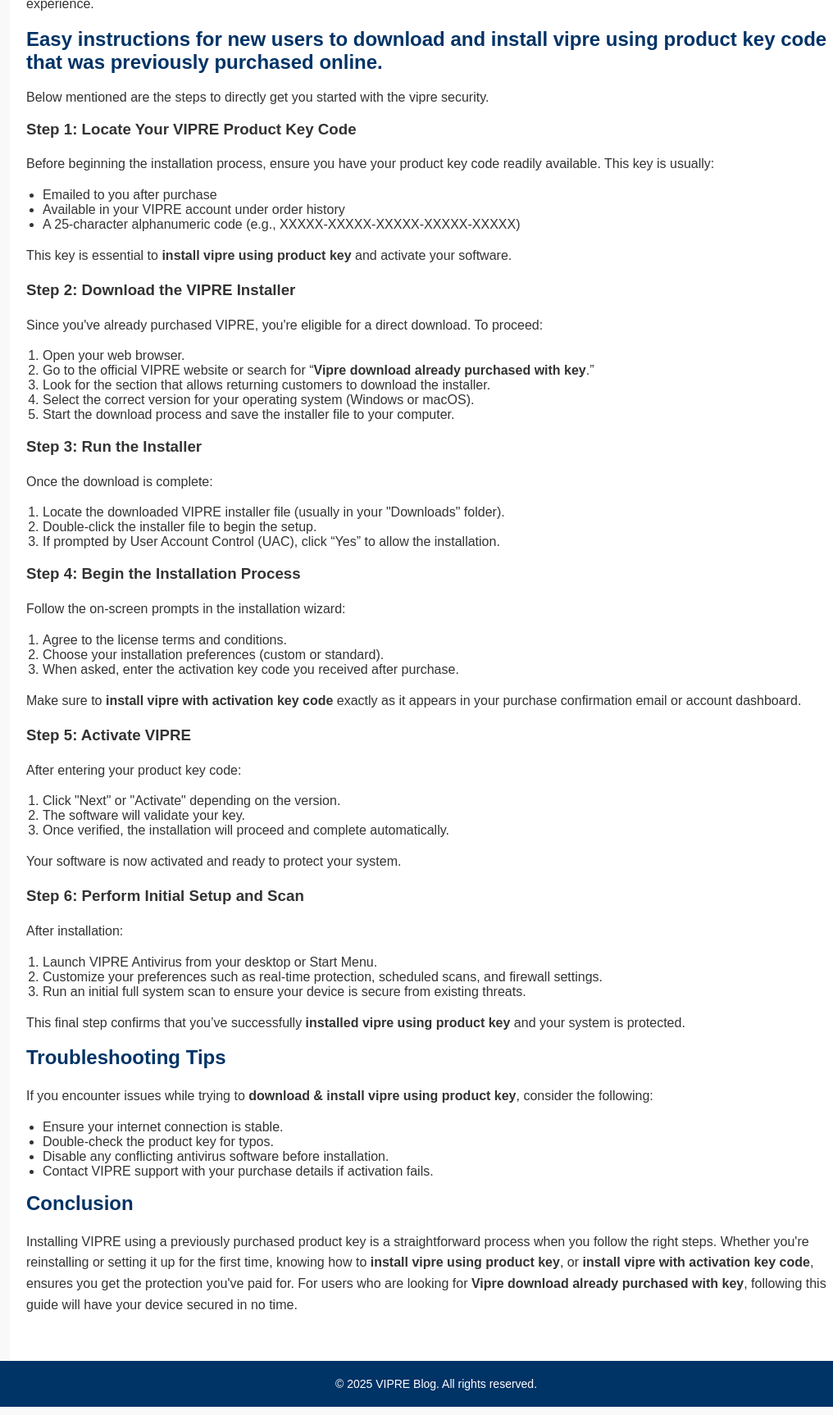
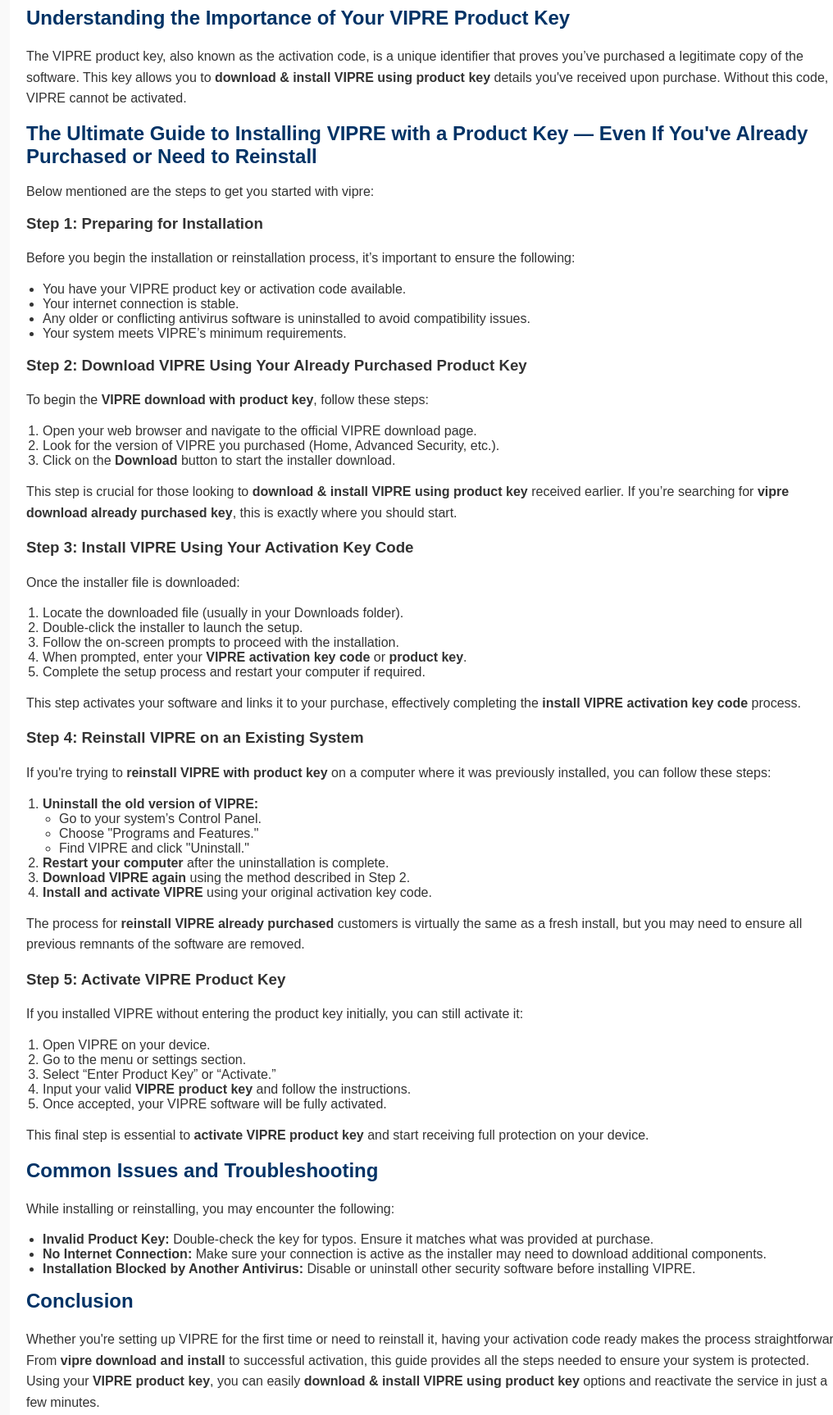
Before and after one commit to vipreenterprise/vipreenterprise.github.io, a plain HTML site: page index.html in a window 1280 px wide. Shown: the part 279-2005 px from the top of the page at 82% size, without its empty margins (108-1124 px from the left). Drawn offline with Linux system fonts and the light colour scheme.

Commit message:
Update index.html

```diff
--- a/index.html
+++ b/index.html
@@ -4,7 +4,7 @@
     <meta charset="UTF-8">
     <meta name="viewport" content="width=device-width, initial-scale=1.0">
     <meta name="msvalidate.01" content="C49E36B78750F57FF10DE13279028CBC" />
-    <title>Main instructions to download and install vipre using product key code that was previously purchased online</title>
+    <title>How to Download, Install, and Reinstall VIPRE Using Your Product Key or Activation Code (Already Purchased Guide)</title>
     <style>
         body {
             font-family: Arial, sans-serif;
@@ -88,78 +88,87 @@
 
     </header>
     <div class="container">
-        <h1><b>Main Instructions to Download and Install VIPRE Using Product Key Code That Was Previously Purchased Online</b></h1>
-        <p>If you've already purchased VIPRE antivirus software online, you likely received an activation or product key code via email or through your account on the VIPRE website. To help you <strong>download &amp; install VIPRE using product key</strong>, this article provides a clear, step-by-step guide. Whether you're reinstalling it on a new device or setting it up for the first time, following these instructions will ensure a smooth installation experience.</p>
 
-        <h2>Easy instructions for new users to download and install vipre using product key code that was previously purchased online. </h2>
+        <h1>How to Download, Install, and Reinstall VIPRE Using Your Product Key or Activation Code (Already Purchased Guide)</h1>
 
-        Below mentioned are the steps to directly get you started with the vipre security.
+  <p>If you've already purchased VIPRE and have your product key or activation code ready, you’re just a few simple steps away from securing your device. Whether you're setting up VIPRE for the first time or need to reinstall it on your system, this guide will walk you through the complete process of how to download, install, and activate VIPRE using your already purchased key.</p>
 
-        <h3>Step 1: Locate Your VIPRE Product Key Code</h3>
-        <p>Before beginning the installation process, ensure you have your product key code readily available. This key is usually:</p>
+  <h2>Understanding the Importance of Your VIPRE Product Key</h2>
+  <p>The VIPRE product key, also known as the activation code, is a unique identifier that proves you’ve purchased a legitimate copy of the software. This key allows you to <strong>download & install VIPRE using product key</strong> details you've received upon purchase. Without this code, VIPRE cannot be activated.</p>
+
+  <h2>The Ultimate Guide to Installing VIPRE with a Product Key — Even If You've Already Purchased or Need to Reinstall</h2>
+
+  Below mentioned are the steps to get you started with vipre:
+
+  <h3>Step 1: Preparing for Installation</h3>
+  <p>Before you begin the installation or reinstallation process, it’s important to ensure the following:</p>
   <ul>
-            <li>Emailed to you after purchase</li>
-            <li>Available in your VIPRE account under order history</li>
-            <li>A 25-character alphanumeric code (e.g., XXXXX-XXXXX-XXXXX-XXXXX-XXXXX)</li>
+    <li>You have your VIPRE product key or activation code available.</li>
+    <li>Your internet connection is stable.</li>
+    <li>Any older or conflicting antivirus software is uninstalled to avoid compatibility issues.</li>
+    <li>Your system meets VIPRE’s minimum requirements.</li>
   </ul>
-        <p>This key is essential to <strong>install vipre using product key</strong> and activate your software.</p>
 
-        <h3>Step 2: Download the VIPRE Installer</h3>
-        <p>Since you've already purchased VIPRE, you're eligible for a direct download. To proceed:</p>
+  <h3>Step 2: Download VIPRE Using Your Already Purchased Product Key</h3>
+  <p>To begin the <strong>VIPRE download with product key</strong>, follow these steps:</p>
   <ol>
-            <li>Open your web browser.</li>
-            <li>Go to the official VIPRE website or search for “<strong>Vipre download already purchased with key</strong>.”</li>
-            <li>Look for the section that allows returning customers to download the installer.</li>
-            <li>Select the correct version for your operating system (Windows or macOS).</li>
-            <li>Start the download process and save the installer file to your computer.</li>
+    <li>Open your web browser and navigate to the official VIPRE download page.</li>
+    <li>Look for the version of VIPRE you purchased (Home, Advanced Security, etc.).</li>
+    <li>Click on the <strong>Download</strong> button to start the installer download.</li>
   </ol>
+  <p>This step is crucial for those looking to <strong>download & install VIPRE using product key</strong> received earlier. If you’re searching for <strong>vipre download already purchased key</strong>, this is exactly where you should start.</p>
 
-        <h3>Step 3: Run the Installer</h3>
-        <p>Once the download is complete:</p>
+  <h3>Step 3: Install VIPRE Using Your Activation Key Code</h3>
+  <p>Once the installer file is downloaded:</p>
   <ol>
-            <li>Locate the downloaded VIPRE installer file (usually in your "Downloads" folder).</li>
-            <li>Double-click the installer file to begin the setup.</li>
-            <li>If prompted by User Account Control (UAC), click “Yes” to allow the installation.</li>
+    <li>Locate the downloaded file (usually in your Downloads folder).</li>
+    <li>Double-click the installer to launch the setup.</li>
+    <li>Follow the on-screen prompts to proceed with the installation.</li>
+    <li>When prompted, enter your <strong>VIPRE activation key code</strong> or <strong>product key</strong>.</li>
+    <li>Complete the setup process and restart your computer if required.</li>
   </ol>
+  <p>This step activates your software and links it to your purchase, effectively completing the <strong>install VIPRE activation key code</strong> process.</p>
 
-        <h3>Step 4: Begin the Installation Process</h3>
-        <p>Follow the on-screen prompts in the installation wizard:</p>
+  <h3>Step 4: Reinstall VIPRE on an Existing System</h3>
+  <p>If you're trying to <strong>reinstall VIPRE with product key</strong> on a computer where it was previously installed, you can follow these steps:</p>
   <ol>
-            <li>Agree to the license terms and conditions.</li>
-            <li>Choose your installation preferences (custom or standard).</li>
-            <li>When asked, enter the activation key code you received after purchase.</li>
+    <li><strong>Uninstall the old version of VIPRE:</strong>
+      <ul>
+        <li>Go to your system’s Control Panel.</li>
+        <li>Choose "Programs and Features."</li>
+        <li>Find VIPRE and click "Uninstall."</li>
+      </ul>
+    </li>
+    <li><strong>Restart your computer</strong> after the uninstallation is complete.</li>
+    <li><strong>Download VIPRE again</strong> using the method described in Step 2.</li>
+    <li><strong>Install and activate VIPRE</strong> using your original activation key code.</li>
   </ol>
-        <p>Make sure to <strong>install vipre with activation key code</strong> exactly as it appears in your purchase confirmation email or account dashboard.</p>
+  <p>The process for <strong>reinstall VIPRE already purchased</strong> customers is virtually the same as a fresh install, but you may need to ensure all previous remnants of the software are removed.</p>
 
-        <h3>Step 5: Activate VIPRE</h3>
-        <p>After entering your product key code:</p>
+  <h3>Step 5: Activate VIPRE Product Key</h3>
+  <p>If you installed VIPRE without entering the product key initially, you can still activate it:</p>
   <ol>
-            <li>Click "Next" or "Activate" depending on the version.</li>
-            <li>The software will validate your key.</li>
-            <li>Once verified, the installation will proceed and complete automatically.</li>
+    <li>Open VIPRE on your device.</li>
+    <li>Go to the menu or settings section.</li>
+    <li>Select “Enter Product Key” or “Activate.”</li>
+    <li>Input your valid <strong>VIPRE product key</strong> and follow the instructions.</li>
+    <li>Once accepted, your VIPRE software will be fully activated.</li>
   </ol>
-        <p>Your software is now activated and ready to protect your system.</p>
+  <p>This final step is essential to <strong>activate VIPRE product key</strong> and start receiving full protection on your device.</p>
 
-        <h3>Step 6: Perform Initial Setup and Scan</h3>
-        <p>After installation:</p>
-        <ol>
-            <li>Launch VIPRE Antivirus from your desktop or Start Menu.</li>
-            <li>Customize your preferences such as real-time protection, scheduled scans, and firewall settings.</li>
-            <li>Run an initial full system scan to ensure your device is secure from existing threats.</li>
-        </ol>
-        <p>This final step confirms that you’ve successfully <strong>installed vipre using product key</strong> and your system is protected.</p>
-
-        <h2>Troubleshooting Tips</h2>
-        <p>If you encounter issues while trying to <strong>download &amp; install vipre using product key</strong>, consider the following:</p>
+  <h2>Common Issues and Troubleshooting</h2>
+  <p>While installing or reinstalling, you may encounter the following:</p>
   <ul>
-            <li>Ensure your internet connection is stable.</li>
-            <li>Double-check the product key for typos.</li>
-            <li>Disable any conflicting antivirus software before installation.</li>
-            <li>Contact VIPRE support with your purchase details if activation fails.</li>
+    <li><strong>Invalid Product Key:</strong> Double-check the key for typos. Ensure it matches what was provided at purchase.</li>
+    <li><strong>No Internet Connection:</strong> Make sure your connection is active as the installer may need to download additional components.</li>
+    <li><strong>Installation Blocked by Another Antivirus:</strong> Disable or uninstall other security software before installing VIPRE.</li>
   </ul>
 
   <h2>Conclusion</h2>
-        <p>Installing VIPRE using a previously purchased product key is a straightforward process when you follow the right steps. Whether you're reinstalling or setting it up for the first time, knowing how to <strong>install vipre using product key</strong>, or <strong>install vipre with activation key code</strong>, ensures you get the protection you've paid for. For users who are looking for <strong>Vipre download already purchased with key</strong>, following this guide will have your device secured in no time.</p>
+  <p>Whether you're setting up VIPRE for the first time or need to reinstall it, having your activation code ready makes the process straightforward. From <strong>vipre download and install</strong> to successful activation, this guide provides all the steps needed to ensure your system is protected. Using your <strong>VIPRE product key</strong>, you can easily <strong>download & install VIPRE using product key</strong> options and reactivate the service in just a few minutes.</p>
+
+  <p>If you're ever in doubt, remember the key terms to guide your process: <strong>vipre download already purchased key</strong>, <strong>reinstall VIPRE with product key</strong>, and <strong>install VIPRE activation key code</strong> — all essential for securing your device using the software you’ve already invested in.</p>
+
          </div>
 
     <footer>
```
Lines whose indentation alone changed are shown as unchanged.
